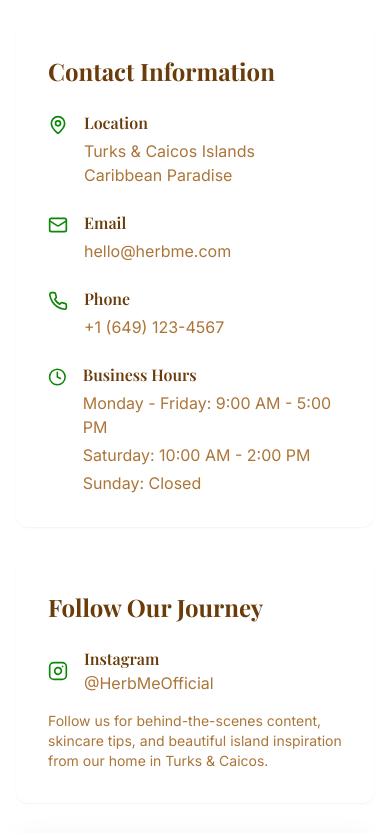
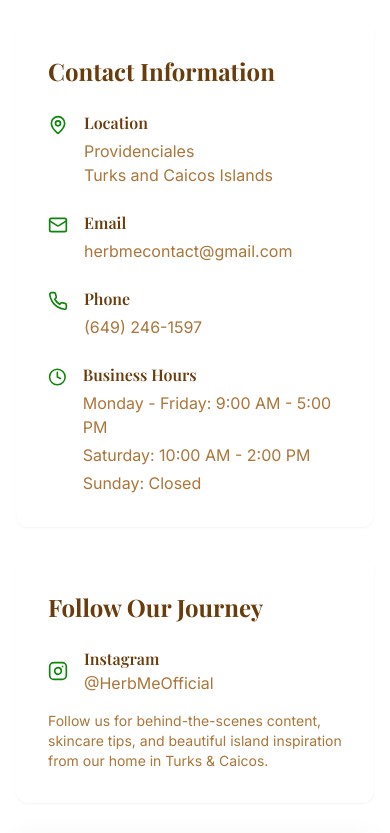
Before and after one commit to splitcircuit/herbme-broken, a React (Vite) app: page /contact in a window 390 px wide. Shown: the part 1060-1893 px from the top of the page. Built offline with nearby package versions, Linux system fonts and the light colour scheme.

Commit message:
Update contact information
Update location, email, and phone number on the contact page and footer.

```diff
--- a/src/components/ui/footer.tsx
+++ b/src/components/ui/footer.tsx
@@ -45,12 +45,12 @@ const Footer = () => {
             <div className="space-y-3">
               <div className="flex items-center space-x-2">
                 <MapPin className="h-4 w-4 text-muted-foreground" />
-                <span className="text-sm text-muted-foreground">Turks & Caicos Islands</span>
+                <span className="text-sm text-muted-foreground">Providenciales, Turks and Caicos Islands</span>
               </div>
               <div className="flex items-center space-x-2">
                 <Mail className="h-4 w-4 text-muted-foreground" />
-                <a href="mailto:hello@herbme.com" className="text-sm text-muted-foreground hover:text-primary transition-smooth">
-                  hello@herbme.com
+                <a href="mailto:herbmecontact@gmail.com" className="text-sm text-muted-foreground hover:text-primary transition-smooth">
+                  herbmecontact@gmail.com
                 </a>
               </div>
               <div className="flex space-x-2">
--- a/src/pages/Contact.tsx
+++ b/src/pages/Contact.tsx
@@ -77,9 +77,8 @@ const Contact = () => {
                     <div>
                       <h3 className="font-semibold mb-1">Location</h3>
                       <p className="text-muted-foreground">
-                        Turks & Caicos Islands
-                        <br />
-                        Caribbean Paradise
+                        Providenciales<br />
+                        Turks and Caicos Islands
                       </p>
                     </div>
                   </div>
@@ -88,10 +87,10 @@ const Contact = () => {
                     <div>
                       <h3 className="font-semibold mb-1">Email</h3>
                       <a
-                        href="mailto:hello@herbme.com"
+                        href="mailto:herbmecontact@gmail.com"
                         className="text-muted-foreground hover:text-primary transition-smooth"
                       >
-                        hello@herbme.com
+                        herbmecontact@gmail.com
                       </a>
                     </div>
                   </div>
@@ -100,10 +99,10 @@ const Contact = () => {
                     <div>
                       <h3 className="font-semibold mb-1">Phone</h3>
                       <a
-                        href="tel:+1649123456"
+                        href="tel:6492461597"
                         className="text-muted-foreground hover:text-primary transition-smooth"
                       >
-                        +1 (649) 123-4567
+                        (649) 246-1597
                       </a>
                     </div>
                   </div>
```
